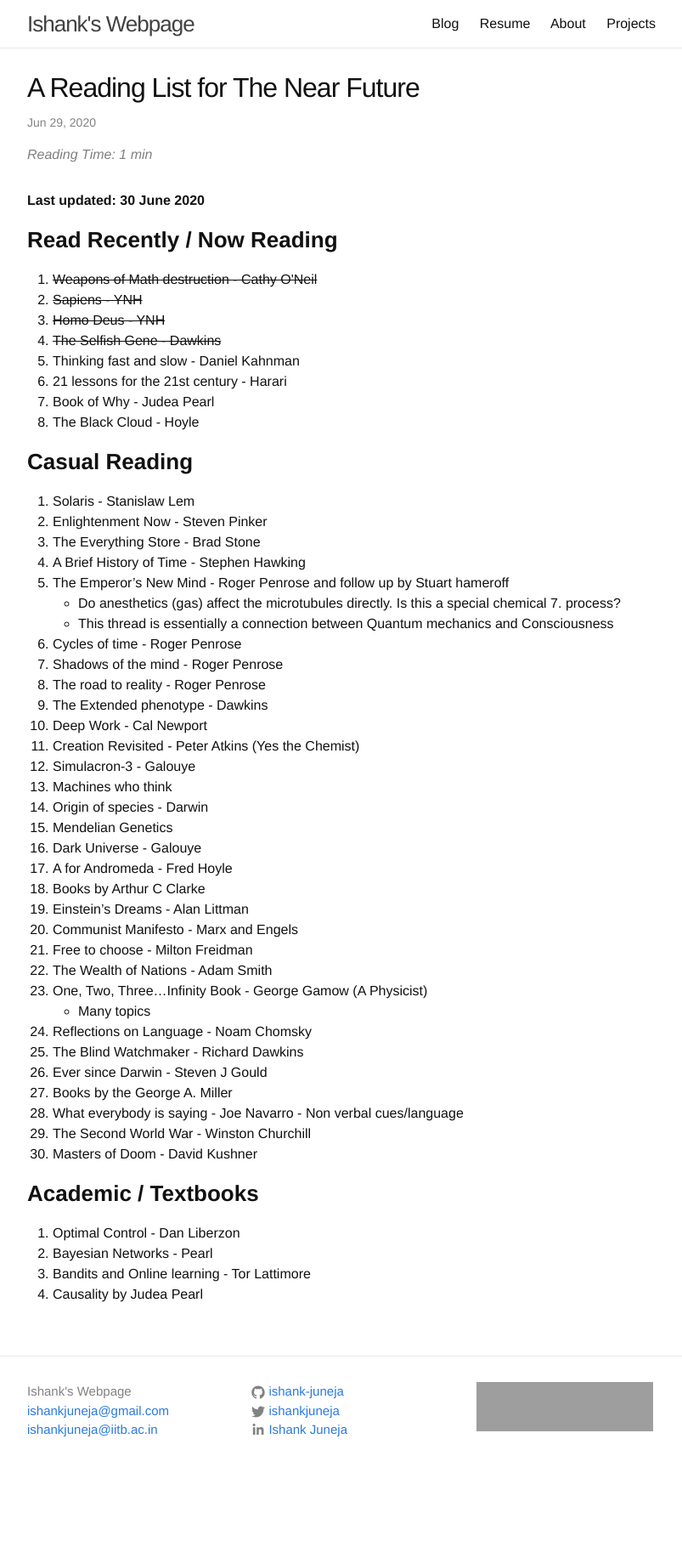
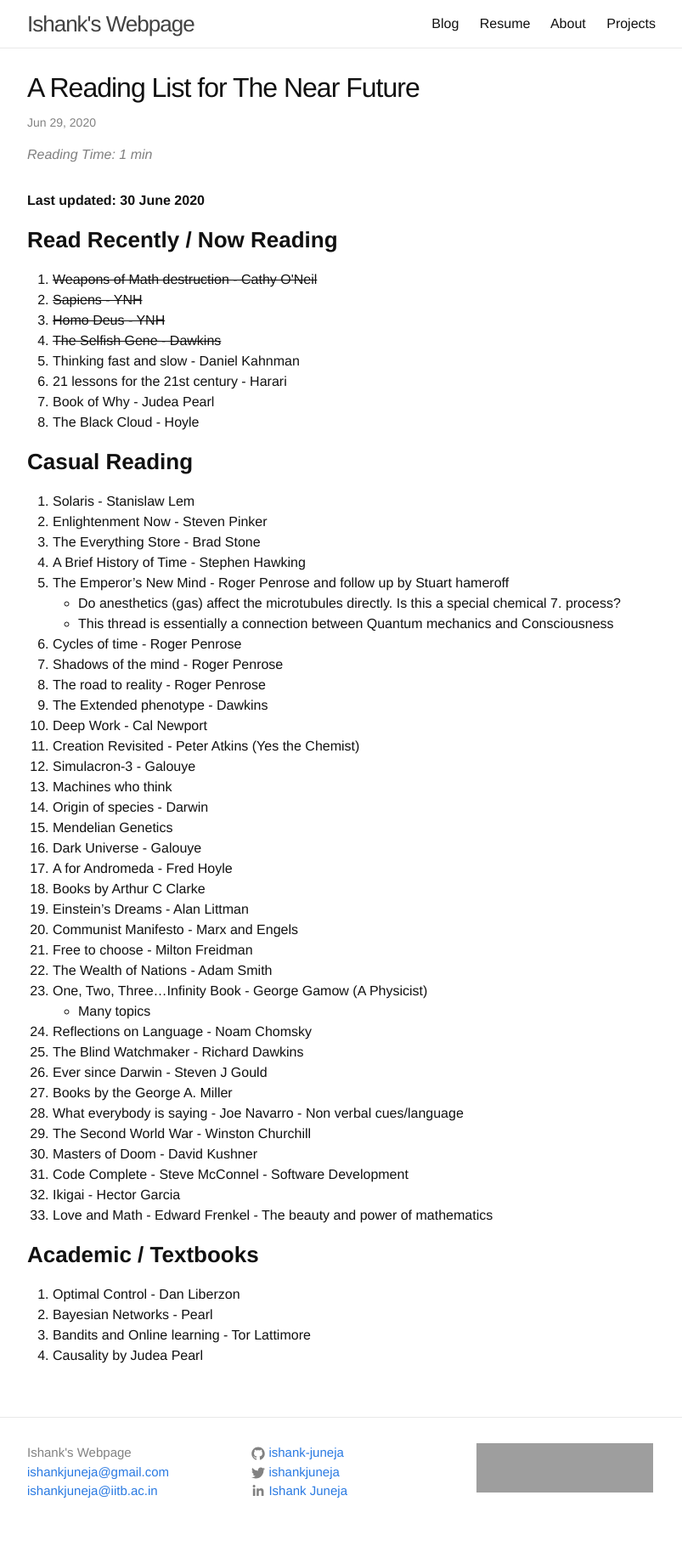
Before and after one commit to ishank-juneja/ishank-juneja.github.io, a Jekyll site: the page built from _posts/blog/miscellaneous/2020-06-29-reading.md, in a window 1280 px wide. Shown: the whole page at 85% size, without its empty margins (238-1041 px from the left). Built offline with Jekyll 4.4.1, drawn with Linux system fonts in a browser that asks for light colours; a script that is not in the unit is left out; comment, search, counter and statistics services are not loaded; before the commit the page ends 1754 px from its top, so only the background shows below that; grey boxes are pictures that could not be loaded.

Commit message:
reading list update

```diff
--- a/_posts/blog/miscellaneous/2020-06-29-reading.md
+++ b/_posts/blog/miscellaneous/2020-06-29-reading.md
@@ -55,6 +55,9 @@ Book - George Gamow (A Physicist)
         - Non verbal cues/language
 29. The Second World War - Winston Churchill
 30. Masters of Doom - David Kushner
+31. Code Complete - Steve McConnel - Software Development
+32. Ikigai - Hector Garcia
+33. Love and Math - Edward Frenkel - The beauty and power of mathematics
 
 ### **Academic / Textbooks**
 1. Optimal Control - Dan Liberzon
```
